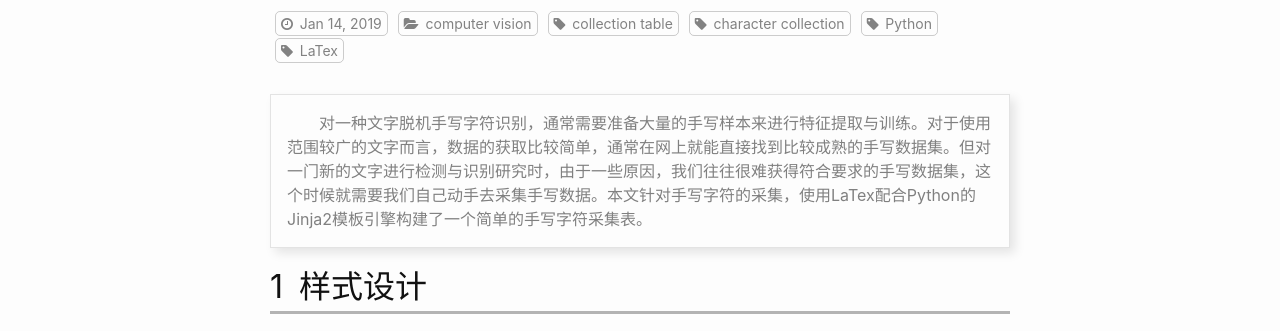
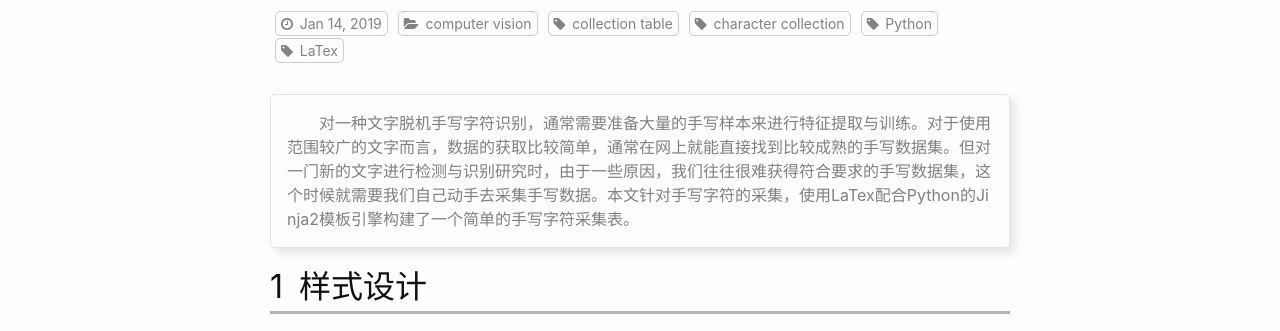
Before and after one commit to sinnettluo/wkyo.github.io, a Jekyll site: the page built from _posts/2019-01-14-build-handwritten-character-collection-table-with-python-and-latex.md, in a window 1280 px wide. Shown: the part 139-470 px from the top of the page. Built offline with Jekyll 4.4.1, drawn with Linux system fonts in a browser that asks for light colours; nearby versions of some CDN libraries; comment, search, counter and statistics services are not loaded; some of the changed text lies outside the part shown.

Commit message:
fix theme

```diff
--- a/_sass/minima/_base.scss
+++ b/_sass/minima/_base.scss
@@ -148,7 +148,6 @@ blockquote {
  */
 pre,
 code {
-  @include relative-font-size(0.9375);
   border: 1px solid $grey-color-light;
   border-radius: 3px;
   background-color: #eef;
--- a/_sass/minima/_supplement.scss
+++ b/_sass/minima/_supplement.scss
@@ -67,6 +67,7 @@
 
     margin-bottom: $spacing-unit;
     counter-reset: ($section-header)-($section-start);
+    word-break: break-all;
 
     >p {
         text-indent: 2em;
@@ -76,12 +77,19 @@
             border: rgba(0, 0, 0, 0.1) 1px solid;
             padding: 1em;
             box-shadow: 5px 5px 10px rgba(0, 0, 0, 0.1);
+            border-radius: 5px;
         }
 
         >img {
             margin: auto;
             display: block;
         }
+    }
+
+    blockquote {
+        font-size: inherit;
+        font-style: normal;
+        letter-spacing: inherit;
     }
 
     h1 {
@@ -170,3 +178,7 @@
 .section-seperator {
     margin: 2em 1em;
 }
+
+pre, code {
+    font-size:  0.9em;
+}
```
Also changed, not shown: 1 other file.
